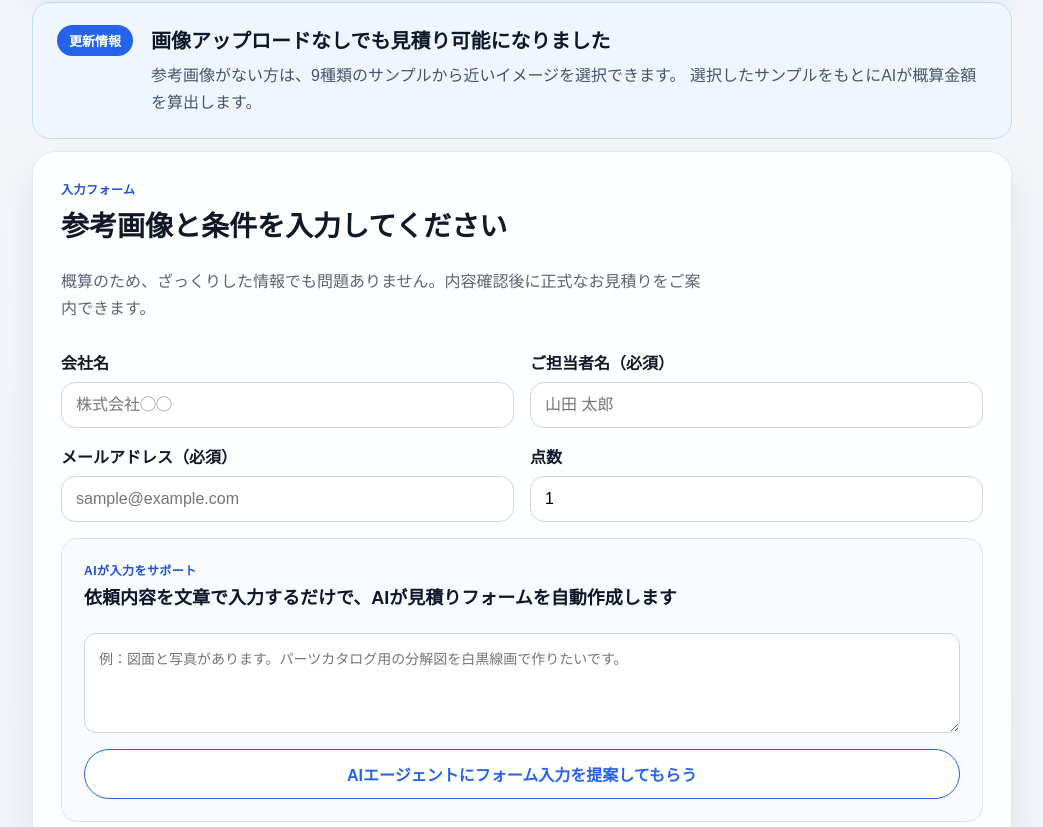
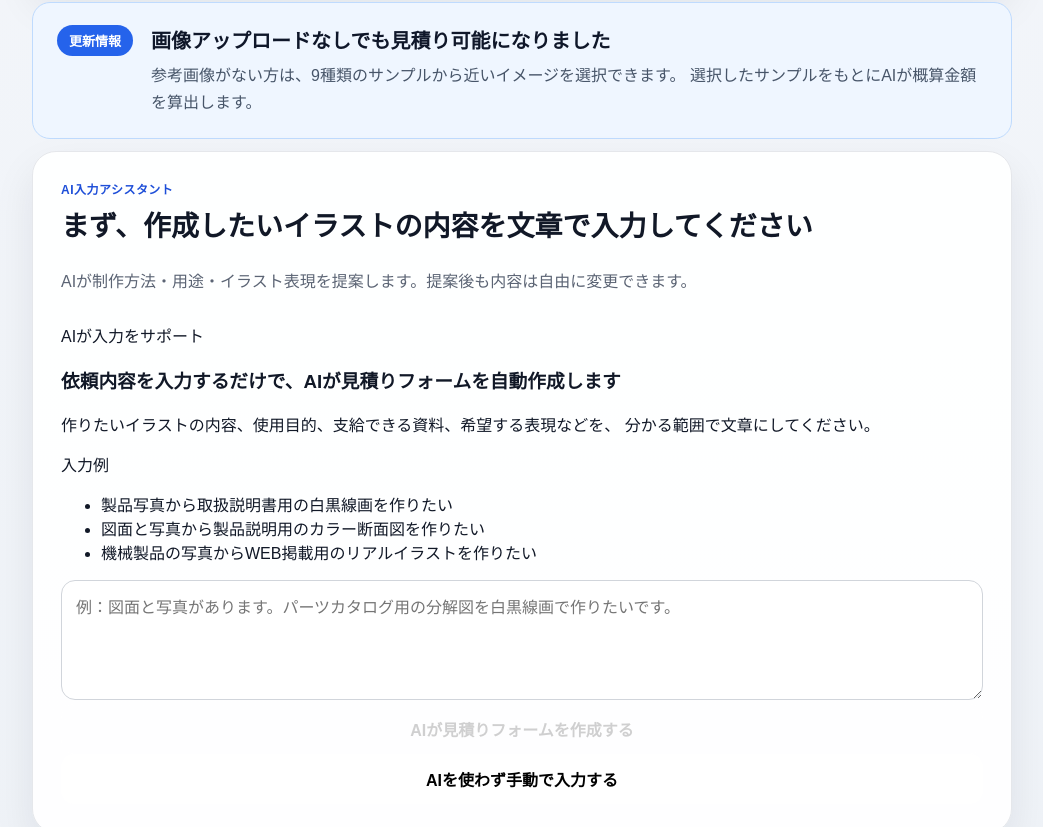
Before and after one commit to k-hioki-source/ai-estimate, a Next.js app: page / in a window 1280 px wide. Shown: the part 813-1640 px from the top of the page, without its empty margins (118-1161 px from the left). Built offline with nearby package versions, Linux system fonts and the light colour scheme.

Commit message:
アップデート

```diff
--- a/components/EstimateForm.tsx
+++ b/components/EstimateForm.tsx
@@ -79,6 +79,8 @@ const [formalSending, setFormalSending] = useState(false);
   const [result, setResult] = useState<ApiResponse | null>(null);
   const [error, setError] = useState<string | null>(null);
   const [selectedStyle, setSelectedStyle] = useState<'line' | 'color' | 'real'>('line');
+  const [showEstimateForm, setShowEstimateForm] = useState(false);
+  const [suggestCompleted, setSuggestCompleted] = useState(false);
   const [notes, setNotes] = useState('');
   const [selectedSourceType, setSelectedSourceType] = useState('photo_trace');
   const [selectedUsage, setSelectedUsage] = useState('manual');
@@ -246,26 +248,24 @@ if (
       setSelectedStyle(json.style);
     }
 
-if (json.notes) {
+    if (typeof json.notes === 'string') {
       setNotes(json.notes);
     }
 
+    setAssistReason(
+      typeof json.reason === 'string' ? json.reason : null
+    );
+    setSuggestCompleted(true);
+    setShowEstimateForm(true);
 
-
-   if (
-  json.style === 'line' ||
-  json.style === 'color' ||
-  json.style === 'real'
-) {
-  setSelectedStyle(json.style);
-}
-
-
-if (json.notes) {
-  setNotes(json.notes);
-}
-
-    setAssistReason(json.reason);
+    setTimeout(() => {
+      document
+        .getElementById('estimate-form-details')
+        ?.scrollIntoView({
+          behavior: 'smooth',
+          block: 'start',
+        });
+    }, 100);
   } catch (e) {
     setError(e instanceof Error ? e.message : '不明なエラーです。');
   } finally {
@@ -276,6 +276,9 @@ if (json.notes) {
 function handleClearForm() {
   setAssistText('');
   setAssistReason(null);
+  setCompanyName('');
+  setCustomerName('');
+  setEmail('');
   setSelectedSourceType('photo_trace');
   setSelectedUsage('manual');
   setSelectedStyle('line');
@@ -285,6 +288,9 @@ function handleClearForm() {
   setResult(null);
   setError(null);
   setLastFormData(null);
+  setShowEstimateForm(false);
+  setSuggestCompleted(false);
+  setShowSamplePanel(false);
 
   const imageInput = document.getElementById('image') as HTMLInputElement | null;
   if (imageInput) {
@@ -443,13 +449,177 @@ async function handleFormalQuoteRequest() {
       <section className="card stackLarge">
         <div className="sectionHeading">
           <div>
-            <div className="eyebrow">入力フォーム</div>
-            <h2 className="sectionTitle">参考画像と条件を入力してください</h2>
+            <div className="eyebrow">AI入力アシスタント</div>
+            <h2 className="sectionTitle">
+              まず、作成したいイラストの内容を文章で入力してください
+            </h2>
           </div>
           <p className="muted compactText">
-            概算のため、ざっくりした情報でも問題ありません。内容確認後に正式なお見積りをご案内できます。
+            AIが制作方法・用途・イラスト表現を提案します。提案後も内容は自由に変更できます。
           </p>
         </div>
+
+        <section className="aiFirstSection">
+          <div className="aiFirstBadge">AIが入力をサポート</div>
+
+          <h3 className="aiFirstTitle">
+            依頼内容を入力するだけで、AIが見積りフォームを自動作成します
+          </h3>
+
+          <p className="aiFirstDescription">
+            作りたいイラストの内容、使用目的、支給できる資料、希望する表現などを、
+            分かる範囲で文章にしてください。
+          </p>
+
+          <div className="aiFirstExamples">
+            <span>入力例</span>
+            <ul>
+              <li>製品写真から取扱説明書用の白黒線画を作りたい</li>
+              <li>図面と写真から製品説明用のカラー断面図を作りたい</li>
+              <li>機械製品の写真からWEB掲載用のリアルイラストを作りたい</li>
+            </ul>
+          </div>
+
+          <textarea
+            id="assistMessage"
+            className="aiFirstTextarea"
+            value={assistText}
+            onChange={(e) => setAssistText(e.target.value)}
+            placeholder="例：図面と写真があります。パーツカタログ用の分解図を白黒線画で作りたいです。"
+          />
+
+          <button
+            type="button"
+            className="aiFirstButton"
+            onClick={handleSuggestForm}
+            disabled={assistLoading || !assistText.trim()}
+          >
+            {assistLoading
+              ? 'AIが依頼内容を解析しています...'
+              : 'AIが見積りフォームを作成する'}
+          </button>
+
+          {assistLoading ? (
+            <div className="aiAnalyzing">
+              <div className="aiAnalyzingSpinner" />
+              <div>
+                <strong>AIが依頼内容を解析しています</strong>
+                <span>制作方法・用途・イラスト表現を判定しています</span>
+              </div>
+            </div>
+          ) : null}
+
+          {suggestCompleted ? (
+            <div className="aiSuggestionComplete">
+              <strong>AIが見積りフォームを作成しました</strong>
+              <span>
+                提案内容を確認し、必要に応じて選択を変更してください。
+              </span>
+            </div>
+          ) : null}
+
+          {!showEstimateForm ? (
+            <button
+              type="button"
+              className="manualInputButton"
+              onClick={() => {
+                setSuggestCompleted(false);
+                setShowEstimateForm(true);
+
+                setTimeout(() => {
+                  document
+                    .getElementById('estimate-form-details')
+                    ?.scrollIntoView({
+                      behavior: 'smooth',
+                      block: 'start',
+                    });
+                }, 100);
+              }}
+            >
+              AIを使わず手動で入力する
+            </button>
+          ) : null}
+        </section>
+
+        {showEstimateForm ? (
+          <div id="estimate-form-details" className="estimateFormReveal">
+            <div className="aiSelectedNotice">
+              <div>
+                <strong>
+                  {suggestCompleted
+                    ? 'AIが以下の内容を提案しました'
+                    : '見積り条件を入力してください'}
+                </strong>
+                <span>
+                  選択内容は固定ではありません。必要に応じて自由に変更できます。
+                </span>
+              </div>
+
+              {suggestCompleted ? (
+                <button
+                  type="button"
+                  className="editAiRequestButton"
+                  onClick={() => {
+                    setShowEstimateForm(false);
+                    setSuggestCompleted(false);
+
+                    window.scrollTo({
+                      top: 0,
+                      behavior: 'smooth',
+                    });
+                  }}
+                >
+                  依頼内容を入力し直す
+                </button>
+              ) : null}
+            </div>
+
+            {suggestCompleted ? (
+              <div className="aiSelectionSummary">
+                <div className="aiSelectionSummaryTitle">AIの提案内容</div>
+
+                <div className="aiSelectionSummaryGrid">
+                  <div>
+                    <span>制作方法／資料</span>
+                    <strong>
+                      {selectedSourceType === 'photo_trace'
+                        ? '写真・画像トレース'
+                        : selectedSourceType === 'reference_drawing'
+                          ? '写真・図面・資料から作図'
+                          : 'XVL・3DCADから作成'}
+                    </strong>
+                  </div>
+
+                  <div>
+                    <span>用途</span>
+                    <strong>
+                      {selectedUsage === 'manual'
+                        ? '取扱説明書・組立説明書・サービスマニュアル'
+                        : selectedUsage === 'parts'
+                          ? 'パーツカタログ・分解図・構成図'
+                          : '製品説明・WEBサイト・パンフレット・販促資料'}
+                    </strong>
+                  </div>
+
+                  <div>
+                    <span>イラスト表現</span>
+                    <strong>
+                      {selectedStyle === 'line'
+                        ? '白黒線画'
+                        : selectedStyle === 'color'
+                          ? 'カラーイラスト'
+                          : 'リアルイラスト'}
+                    </strong>
+                  </div>
+                </div>
+
+                {assistReason ? (
+                  <p className="muted compactText">
+                    AI提案理由：{assistReason}
+                  </p>
+                ) : null}
+              </div>
+            ) : null}
 
             <form
               className="stack"
@@ -459,9 +629,6 @@ async function handleFormalQuoteRequest() {
                 await handleSubmit(formData);
               }}
             >
-
-
-
               <div className="grid grid-2">
                 <div>
                   <label htmlFor="companyName">会社名</label>
@@ -473,6 +640,7 @@ async function handleFormalQuoteRequest() {
                     onChange={(e) => setCompanyName(e.target.value)}
                   />
                 </div>
+
                 <div>
                   <label htmlFor="customerName">ご担当者名（必須）</label>
                   <input
@@ -484,6 +652,7 @@ async function handleFormalQuoteRequest() {
                     onChange={(e) => setCustomerName(e.target.value)}
                   />
                 </div>
+
                 <div>
                   <label htmlFor="email">メールアドレス（必須）</label>
                   <input
@@ -496,41 +665,18 @@ async function handleFormalQuoteRequest() {
                     onChange={(e) => setEmail(e.target.value)}
                   />
                 </div>
+
                 <div>
                   <label htmlFor="quantity">点数</label>
-              <input id="quantity" name="quantity" type="number" min="1" defaultValue="1" required />
+                  <input
+                    id="quantity"
+                    name="quantity"
+                    type="number"
+                    min="1"
+                    defaultValue="1"
+                    required
+                  />
                 </div>
-          </div>
-
-                    <div className="assistBox">
-  <div className="assistHead">
-    <div>
-      <div className="eyebrow">AIが入力をサポート</div>
-      <h3 className="assistTitle">依頼内容を文章で入力するだけで、AIが見積りフォームを自動作成します</h3>
-    </div>
-  </div>
-
-  <textarea
-    className="assistTextarea"
-    value={assistText}
-    onChange={(e) => setAssistText(e.target.value)}
-    placeholder="例：図面と写真があります。パーツカタログ用の分解図を白黒線画で作りたいです。"
-  />
-
-  <button
-    type="button"
-    className="secondaryButton"
-    onClick={handleSuggestForm}
-    disabled={assistLoading}
-  >
-    {assistLoading ? 'AIが提案中...' : 'AIエージェントにフォーム入力を提案してもらう'}
-  </button>
-
-  {assistReason ? (
-    <p className="assistReason">
-      AI提案理由：{assistReason}
-    </p>
-  ) : null}
               </div>
 
               <div className="grid grid-2">
@@ -556,17 +702,22 @@ async function handleFormalQuoteRequest() {
                     value={selectedUsage}
                     onChange={(e) => setSelectedUsage(e.target.value)}
                   >
-                <option value="manual">取扱説明書・組立説明書・サービスマニュアル</option>
-                <option value="parts">パーツカタログ・分解図・構成図</option>
-                <option value="sales">製品説明・WEBサイト・パンフレット・販促資料</option>
+                    <option value="manual">
+                      取扱説明書・組立説明書・サービスマニュアル
+                    </option>
+                    <option value="parts">
+                      パーツカタログ・分解図・構成図
+                    </option>
+                    <option value="sales">
+                      製品説明・WEBサイト・パンフレット・販促資料
+                    </option>
                   </select>
                 </div>
+
                 <div className="gridSpan2">
                   <label>イラスト表現（必須）</label>
 
                   <div className="styleGrid">
-
-    {/* 白黒線画 */}
                     <label className="styleCard">
                       <input
                         type="radio"
@@ -575,22 +726,13 @@ async function handleFormalQuoteRequest() {
                         checked={selectedStyle === 'line'}
                         onChange={() => setSelectedStyle('line')}
                       />
-
-      <img
-        src="/samples/line.jpg"
-        alt="白黒線画"
-      />
-
+                      <img src="/samples/line.jpg" alt="白黒線画" />
                       <div className="styleBody">
                         <strong>白黒線画</strong>
-
-        <span>
-          取扱説明書・パーツカタログ向け
-        </span>
+                        <span>取扱説明書・パーツカタログ向け</span>
                       </div>
                     </label>
 
-    {/* カラー */}
                     <label className="styleCard">
                       <input
                         type="radio"
@@ -599,22 +741,13 @@ async function handleFormalQuoteRequest() {
                         checked={selectedStyle === 'color'}
                         onChange={() => setSelectedStyle('color')}
                       />
-
-      <img
-        src="/samples/color.jpg"
-        alt="カラーイラスト"
-      />
-
+                      <img src="/samples/color.jpg" alt="カラーイラスト" />
                       <div className="styleBody">
                         <strong>カラーイラスト</strong>
-
-        <span>
-          製品説明・WEB・プレゼン資料向け
-        </span>
+                        <span>製品説明・WEB・プレゼン資料向け</span>
                       </div>
                     </label>
 
-    {/* リアル */}
                     <label className="styleCard">
                       <input
                         type="radio"
@@ -623,23 +756,15 @@ async function handleFormalQuoteRequest() {
                         checked={selectedStyle === 'real'}
                         onChange={() => setSelectedStyle('real')}
                       />
-
-      <img
-        src="/samples/real.jpg"
-        alt="リアルイラスト"
-      />
-
+                      <img src="/samples/real.jpg" alt="リアルイラスト" />
                       <div className="styleBody">
                         <strong>リアルイラスト</strong>
-
-        <span>
-          販促・広告・メインビジュアル向け
-        </span>
+                        <span>販促・広告・メインビジュアル向け</span>
                       </div>
                     </label>
-
                   </div>
                 </div>
+
                 <div>
                   <label htmlFor="size">サイズ感</label>
                   <select id="size" name="size" defaultValue="small">
@@ -648,6 +773,7 @@ async function handleFormalQuoteRequest() {
                     <option value="large">大</option>
                   </select>
                 </div>
+
                 <div>
                   <label htmlFor="rush">納期</label>
                   <select id="rush" name="rush" defaultValue="normal">
@@ -657,9 +783,7 @@ async function handleFormalQuoteRequest() {
                 </div>
 
                 <div className="gridSpan2">
-
                   <div className="imageSection">
-
                     <label htmlFor="image">
                       参考画像（画像、図面、写真、原稿、ポンチ絵など）
                     </label>
@@ -677,6 +801,7 @@ async function handleFormalQuoteRequest() {
                           return;
                         }
 
+                        setSelectedSample(null);
                         setPreview(URL.createObjectURL(file));
                       }}
                     />
@@ -693,16 +818,23 @@ async function handleFormalQuoteRequest() {
                       <input
                         type="checkbox"
                         checked={showSamplePanel}
-        onChange={(e) => setShowSamplePanel(e.target.checked)}
+                        onChange={(e) => {
+                          const checked = e.target.checked;
+                          setShowSamplePanel(checked);
+
+                          if (!checked) {
+                            setSelectedSample(null);
+                          }
+                        }}
                       />
                       <span>参考画像をお持ちでない方はこちら</span>
                     </label>
 
                     <p className="muted compactText">
-      参考画像をお持ちでない場合は、チェックを入れて希望に近いサンプルをお選びください。
+                      チェックを入れると、希望に近いサンプル画像を選択できます。
                     </p>
 
-    {showSamplePanel && (
+                    {showSamplePanel ? (
                       <>
                         <div className="sampleGrid">
                           {sampleImages.map((sample) => (
@@ -717,6 +849,14 @@ async function handleFormalQuoteRequest() {
                               onClick={() => {
                                 setSelectedSample(sample.path);
                                 setPreview(sample.path);
+
+                                const imageInput = document.getElementById(
+                                  'image'
+                                ) as HTMLInputElement | null;
+
+                                if (imageInput) {
+                                  imageInput.value = '';
+                                }
                               }}
                             >
                               <img src={sample.path} alt={sample.label} />
@@ -733,38 +873,52 @@ async function handleFormalQuoteRequest() {
                           />
                         ) : null}
                       </>
-    )}
-
+                    ) : null}
                   </div>
                 </div>
               </div>
+
               <div>
-            <label htmlFor="notes">イラストの内容・制作条件（詳しく入力すると見積り精度が向上します）</label>
+                <label htmlFor="notes">
+                  イラストの内容・制作条件（詳しく入力すると見積り精度が向上します）
+                </label>
                 <textarea
                   id="notes"
                   name="notes"
                   value={notes}
                   onChange={(e) => setNotes(e.target.value)}
-  placeholder="例：
+                  placeholder={`例：
 ・分解図
 ・部品点数20点
 ・支給：写真、2D図面、組図
 ・AI納品希望
 ・WEB掲載用
-・リアルタッチ希望"
+・リアルタッチ希望`}
                 />
               </div>
 
               <label className="checkRow">
-            <input type="checkbox" name="requestFormalQuote" value="yes" />
+                <input
+                  type="checkbox"
+                  name="requestFormalQuote"
+                  value="yes"
+                />
                 <span>概算確認後、そのまま正式見積りも希望する</span>
               </label>
 
-          {preview ? <img src={preview} alt="preview" className="preview" /> : null}
+              {preview ? (
+                <img src={preview} alt="選択中の参考画像" className="preview" />
+              ) : null}
 
               <div className="formActions">
-  <button type="submit" disabled={loading} className="primaryButton">
-    {loading ? 'AIが画像を解析しています...' : '概算金額を表示する'}
+                <button
+                  type="submit"
+                  disabled={loading}
+                  className="primaryButton"
+                >
+                  {loading
+                    ? 'AIが画像を解析しています...'
+                    : '概算金額を表示する'}
                 </button>
 
                 <button
@@ -786,6 +940,8 @@ async function handleFormalQuoteRequest() {
                 <li>機械部品や設備のリアルイラスト</li>
               </ul>
             </div>
+          </div>
+        ) : null}
       </section>
 {loading && (
   <div className="loadingCard">
@@ -839,7 +995,9 @@ async function handleFormalQuoteRequest() {
                 </div>
                 <div className="summaryItem">
                   <span>難易度</span>
-                  <strong>{difficultyLabel(result.vision.complexityScore)}</strong>
+                  <strong>
+                    {difficultyLabel(result.vision.complexityScore)}
+                  </strong>
                 </div>
               </div>
             </div>
```
Lines whose indentation alone changed are shown as unchanged.
